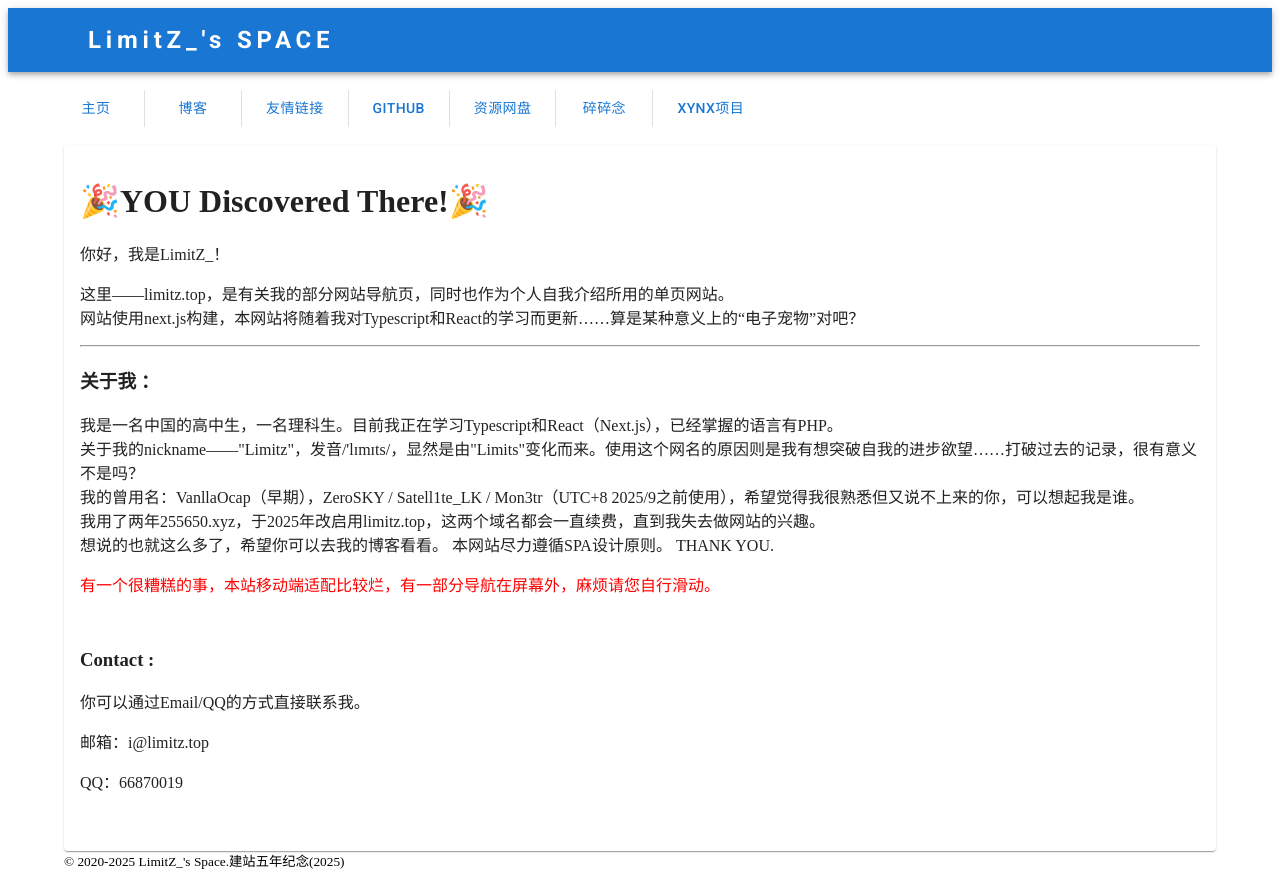
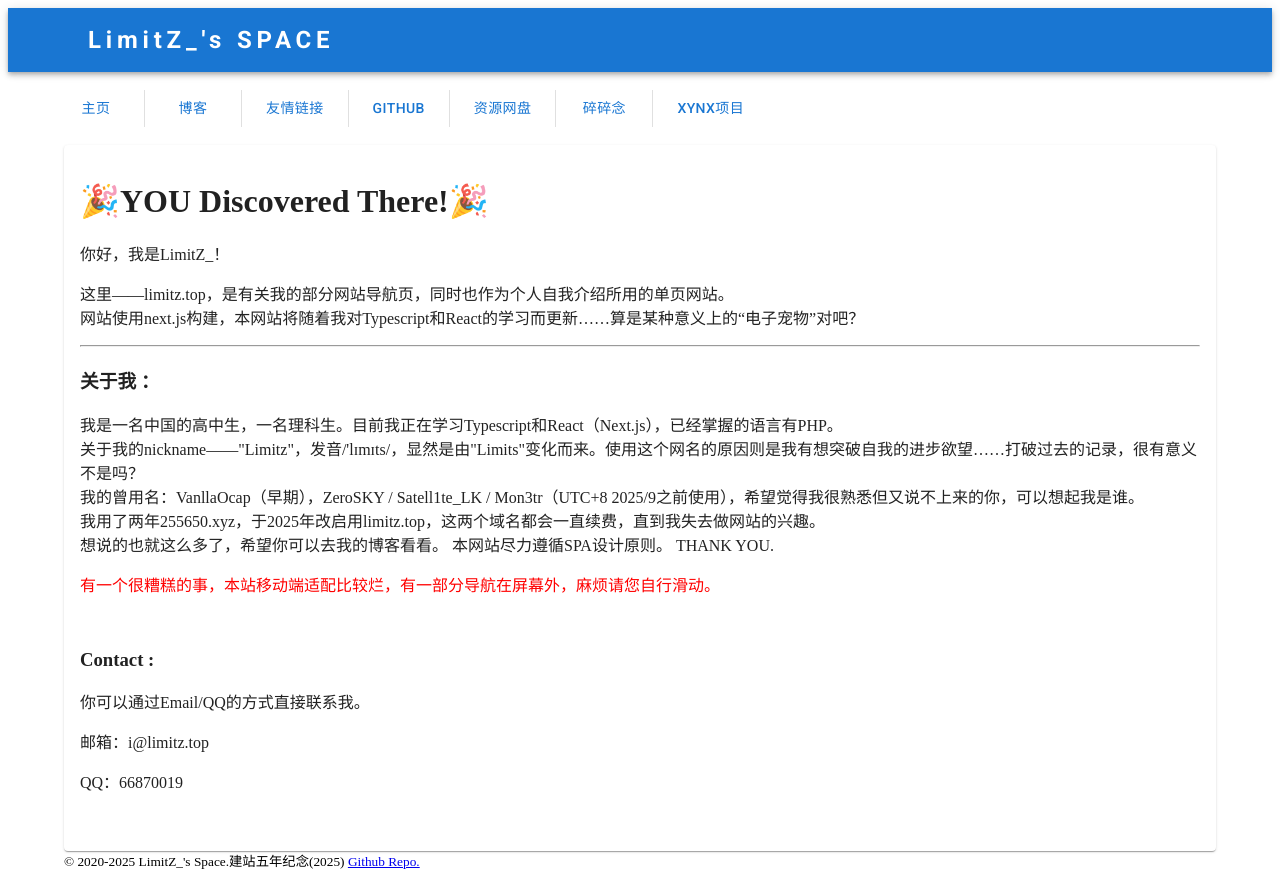
Before and after one commit to mvocp/PersonalSite, a Next.js app: page / in a window 1280 px wide. Built offline with nearby package versions, Linux system fonts and the light colour scheme.

Commit message:
readme/bottom update

```diff
--- a/app/layout.tsx
+++ b/app/layout.tsx
@@ -78,7 +78,7 @@ export default function RootLayout({
             </CardContent>
           </Card>
           </div>
-        <small> © 2020-2025 LimitZ_'s Space.建站五年纪念(2025)</small>
+        <small> © 2020-2025 LimitZ_'s Space.建站五年纪念(2025) <a href="https://github.com/mvocp/PersonalSite">Github Repo.</a></small>
         </Container>
       </body>
     </html>
```
Also changed, not shown: 1 other file (tests, documents, lock files or other folders).
